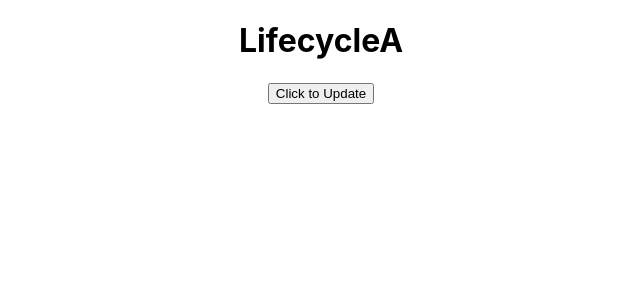
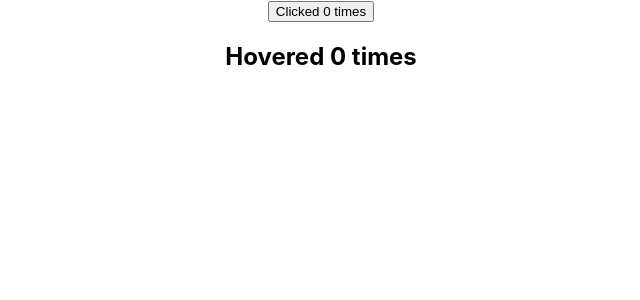
Before and after one commit to kakarot96/hello-world, a React (Create React App) app: page / in a window 1280 px wide. Shown: the top 300 px of the page, without its empty margins (319-959 px from the left). Built offline with nearby package versions, Linux system fonts and the light colour scheme.

Commit message:
ClickCounter and HoverCounter components created

```diff
--- a/src/App.js
+++ b/src/App.js
@@ -9,11 +9,16 @@ import EventBind from './Components/EventBind';
 import ParentComponent from './Components/ParentComponent';
 import NameList from './Components/NameList';
 import LifeCycleA from './Components/LifeCycleA';
+import ClickCounter from './Components/ClickCounter';
+import HoverCounte from './Components/HoverCounter';
+import HoverCounter from './Components/HoverCounter';
 
 function App() {
   return (
     <div className="App">
-      <LifeCycleA/>
+      <ClickCounter/>
+      <HoverCounter/>
+      {/* <LifeCycleA/> */}
       {/* <NameList/> */}
       {/* <ParentComponent/> */}
       {/* <EventBind/> */}
--- /dev/null
+++ b/src/Components/ClickCounter.js
@@ -0,0 +1,27 @@
+import React, { Component } from 'react'
+
+ class ClickCounter extends Component {
+     constructor(props) {
+         super(props)
+
+         this.state = {
+              count:0
+         }
+     }
+
+     clickHandler = ()=>{
+         this.setState((prevState)=>({
+            count:prevState.count+1
+        }))
+     }
+
+    render() {
+        return (
+            <div>
+                <button onClick={this.clickHandler}>Clicked {this.state.count} times</button>
+            </div>
+        )
+    }
+}
+
+export default ClickCounter
--- /dev/null
+++ b/src/Components/HoverCounter.js
@@ -0,0 +1,27 @@
+import React, { Component } from 'react'
+
+ class HoverCounter extends Component {
+     constructor(props) {
+         super(props)
+
+         this.state = {
+              count:0
+         }
+     }
+
+     hoverHandler = ()=>{
+         this.setState((prevState)=>({
+            count:prevState.count+1
+        }))
+     }
+
+    render() {
+        return (
+            <div>
+                <h2 onMouseOver={this.hoverHandler}>Hovered {this.state.count} times</h2>
+            </div>
+        )
+    }
+}
+
+export default HoverCounter
```
Also changed, not shown: src/Components/withCounter.js (added).
